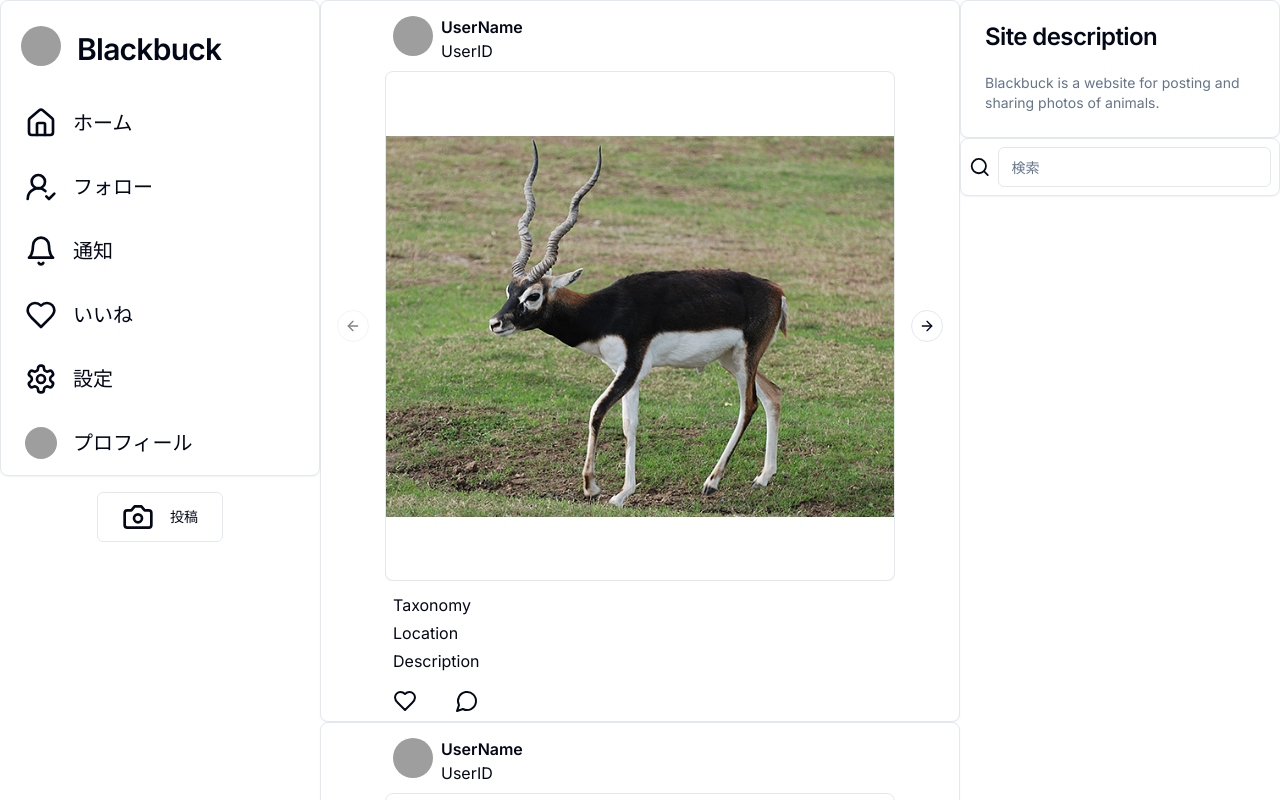
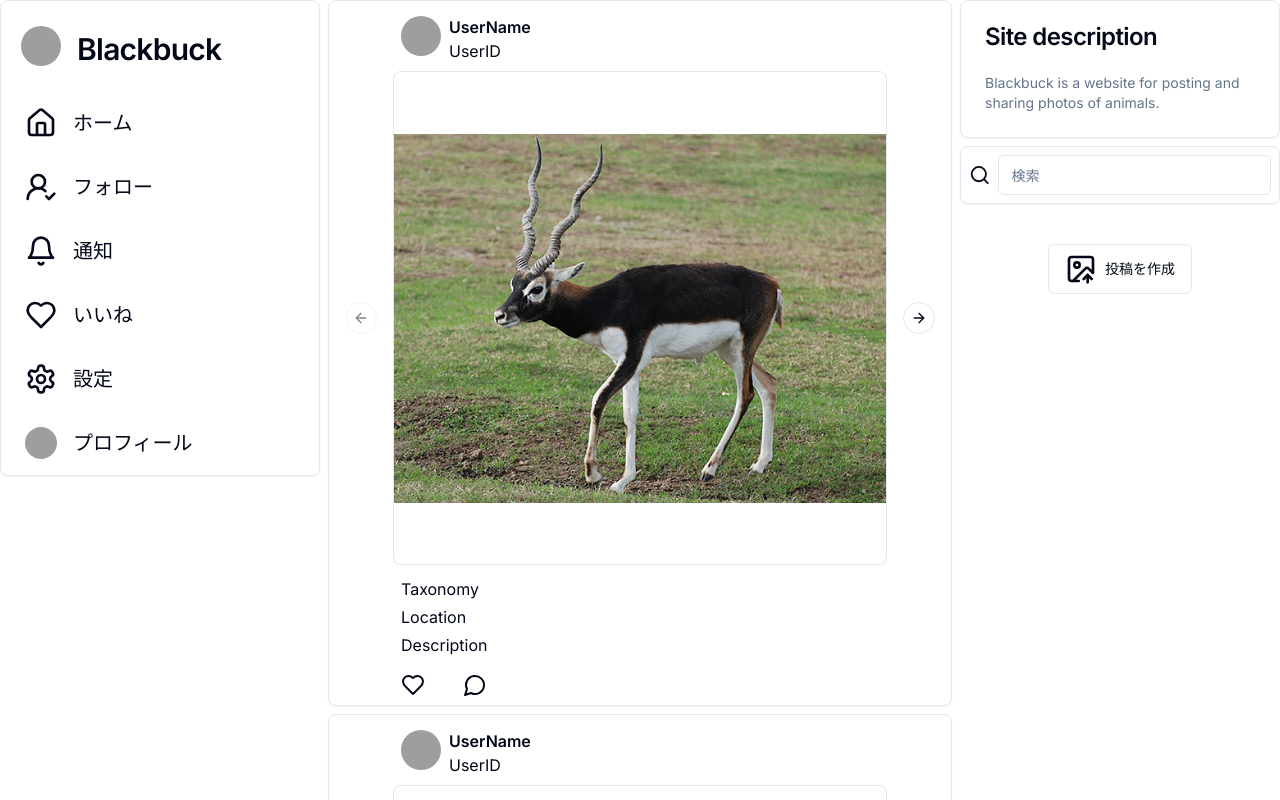
Before and after one commit to raithend/nextjs-project, a Next.js app: page / in a window 1280 px wide. Shown: the top 800 px of the page. Built offline with nearby package versions, Linux system fonts and the light colour scheme; grey boxes are pictures that could not be loaded.

Commit message:
投稿ボタンの位置を左から右に変更し、スマートフォン画面にも表示されるようにした。 また、ボタンの位置や見た目を調整した。

```diff
--- a/app/(app)/layout.tsx
+++ b/app/(app)/layout.tsx
@@ -2,6 +2,7 @@ import { LeftSidebar } from "@/components/left-sidebar/left-sidebar";
 import { RightSidebar } from "@/components/right-sidebar/right-sidebar";
 import { SmartphoneNavbar } from "@/components/smartphone-navbar";
 import { SmartphoneHeader } from "@/components/smartphone-header";
+import { PostButton } from "@/components/post-button";
 
 export default function Layout({
 	children,
@@ -28,6 +29,10 @@ export default function Layout({
 
 				<div className="pb-14 md:pb-0"/>
 
+				<div className="block md:hidden fixed bottom-32 right-16">
+					<PostButton/>
+				</div>
+
 				<div className="block md:hidden w-full fixed bottom-0">
 					<SmartphoneNavbar/>
 				</div>
--- a/components/left-sidebar/left-sidebar.tsx
+++ b/components/left-sidebar/left-sidebar.tsx
@@ -1,11 +1,11 @@
 import { Navbar } from "./navbar";
-import { PostButton } from "../post-button";
+
 
 export function LeftSidebar() {
     return(
         <div>
             <Navbar/>
-            <PostButton/>
+
         </div>
     )
 }
--- a/components/main-content/posts.tsx
+++ b/components/main-content/posts.tsx
@@ -2,7 +2,7 @@ import { Post } from "@/components/main-content/post"
 
 export function Posts() {
     return(
-        <div>
+        <div className="grid gap-2 mx-2">
             <Post/>
             <Post/>
             <Post/>
--- a/components/post-button.tsx
+++ b/components/post-button.tsx
@@ -17,26 +17,22 @@ PopoverContent,
 PopoverTrigger,
 } from "@/components/ui/popover"
 
-import { CameraIcon } from "lucide-react"
+import { CameraIcon, ImageUp } from "lucide-react"
 
 export function PostButton() {
     return(
-        <div className="hidden md:block">
-            <div className="flex items-center justify-center mt-4">
+        <div className="flex items-center justify-center">
             <Popover>
                 <PopoverTrigger asChild>
-                        <Button  variant="outline" className="p-6">
-                            <CameraIcon className="h-8 w-8" />
-                            <div className="hidden lg:block ml-4">
-                                投稿
+                    <Button  variant="outline" className="flex gap-2 px-4 py-6">
+                        <ImageUp className="h-8 w-8" />
+                        <div className="hidden md:block">
+                            投稿を作成
                         </div>
                     </Button>
                 </PopoverTrigger>
-                    <PopoverContent className="w-80">
+                <PopoverContent className="w-[480px]">
                     <div className="grid gap-4">
-                            <div className="space-y-2">
-                                <h4 className="font-medium leading-none">投稿を作成</h4>
-                            </div>
                         <div className="grid gap-2">
                             <div className="grid grid-cols-3 items-center gap-4">
                                 <Label htmlFor="picture">画像</Label>
@@ -80,6 +76,5 @@ export function PostButton() {
                 </PopoverContent>
             </Popover>
         </div>
-        </div>
     )
 }
--- a/components/right-sidebar/right-sidebar.tsx
+++ b/components/right-sidebar/right-sidebar.tsx
@@ -11,9 +11,11 @@ import {
 
 import { SearchBox } from "../search-box";
 
+import { PostButton } from "../post-button";
+
 export function RightSidebar() {
     return(
-        <div>
+        <div className="grid gap-2">
             <Card>
                 <CardHeader>
                     <CardTitle>
@@ -26,7 +28,13 @@ export function RightSidebar() {
                     </CardDescription>
                 </CardContent>
             </Card>
+
             <SearchBox/>
+
+            <div className="mt-8">
+                <PostButton/>
+            </div>
+
         </div>
     )
 }
```
Lines whose indentation alone changed are shown as unchanged.
